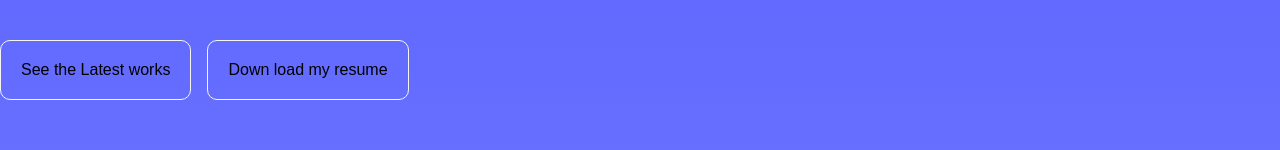
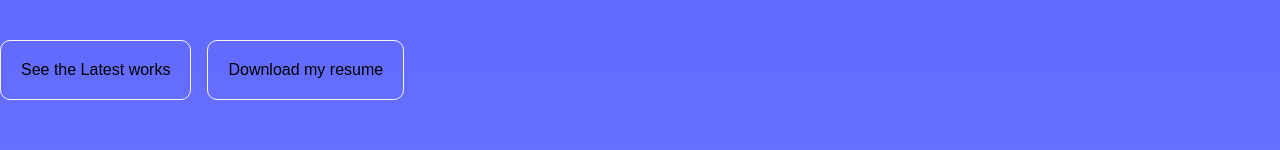
Before and after one commit to Abhishekr2122/portfolio-website, a React (Create React App) app: page / in a window 1280 px wide. Shown: the part 495-645 px from the top of the page. Built offline with nearby package versions, Linux system fonts and the light colour scheme.

Commit message:
Animating the textcontainer

```diff
--- a/src/App.js
+++ b/src/App.js
@@ -1,13 +1,16 @@
 import "./app.scss";
 import Main from "./components/Main";
 import Navbar from "./components/Navbar";
+import SideBarProvider from "./contexts/SideBarProvider";
 
 function App() {
   return (
     <div>
       <section id="Homepage">
-        <Navbar />
-        <Main />
+        <SideBarProvider>
+          <Navbar />
+          <Main />
+        </SideBarProvider>
       </section>
       <section id="Projects">Parallax</section>
       <section>Portfolio1</section>
--- a/src/components/Main.js
+++ b/src/components/Main.js
@@ -1,18 +1,23 @@
+import { useSidebar } from "../contexts/SideBarProvider";
 import "./main.scss";
 
 export default function Main() {
+  const { open } = useSidebar();
   return (
     <div className="main">
       <div className="wrapper">
-        <div className="textContainer">
+        <div className={`textContainer ${open ? "activeTextContainer" : ""} `}>
           <h2>Abhishek Shinde</h2>
           <h1>Web developer</h1>
           <div className="buttons">
             <button>See the Latest works</button>
-            <button>Down load my resume</button>
+            <button>Download my resume</button>
           </div>
         </div>
       </div>
+      {/* <div className="imageContainer">
+        <img src="/newprofile.png" alt="processing" />
+      </div> */}
     </div>
   );
 }
--- a/src/components/main.scss
+++ b/src/components/main.scss
@@ -1,5 +1,6 @@
 .main {
   height: calc(100vh - 100px);
+  position: relative;
 
   .wrapper {
     max-width: 1366px;
@@ -12,6 +13,9 @@
       justify-content: center;
       height: 100%;
       gap: 40px;
+      width: 50%;
+      z-index: 1;
+      transition-duration: 1.8s;
 
       h2 {
         font-size: 50px;
@@ -31,8 +35,21 @@
           border-radius: 10px;
           background-color: transparent;
           font-size: medium;
+          cursor: pointer;
         }
       }
     }
   }
+
+  .activeTextContainer {
+    translate: 50%;
+    transition-duration: 0.02s;
+  }
+
+  .imageContainer {
+    height: 100%;
+    position: absolute;
+    top: 0;
+    right: 20%;
+  }
 }
--- /dev/null
+++ b/src/contexts/SideBarProvider.js
@@ -0,0 +1,17 @@
+import { createContext, useContext, useState } from "react";
+
+const SidebarContext = createContext();
+
+export default function SideBarProvider({ children }) {
+  const [open, setOpen] = useState(false);
+  return (
+    <SidebarContext.Provider value={{ open, setOpen }}>
+      {children}
+    </SidebarContext.Provider>
+  );
+}
+
+export function useSidebar() {
+  const data = useContext(SidebarContext);
+  return data;
+}
--- a/src/ui/Sidebar.js
+++ b/src/ui/Sidebar.js
@@ -1,12 +1,12 @@
-import { useState } from "react";
 import Links from "./Links";
 import ToggleButton from "./ToggleButton";
 import "./sidebar.scss";
 import { motion } from "framer-motion";
+import { useSidebar } from "../contexts/SideBarProvider";
 
 export default function Sidebar() {
-  const [open, setOpen] = useState(false);
-  console.log(open);
+  // const [open, setOpen] = useState(false);
+  const { open, setOpen } = useSidebar();
 
   const variants = {
     open: {
```
Also changed, not shown: public/newprofile.png (added), public/profile.jpeg (added).
